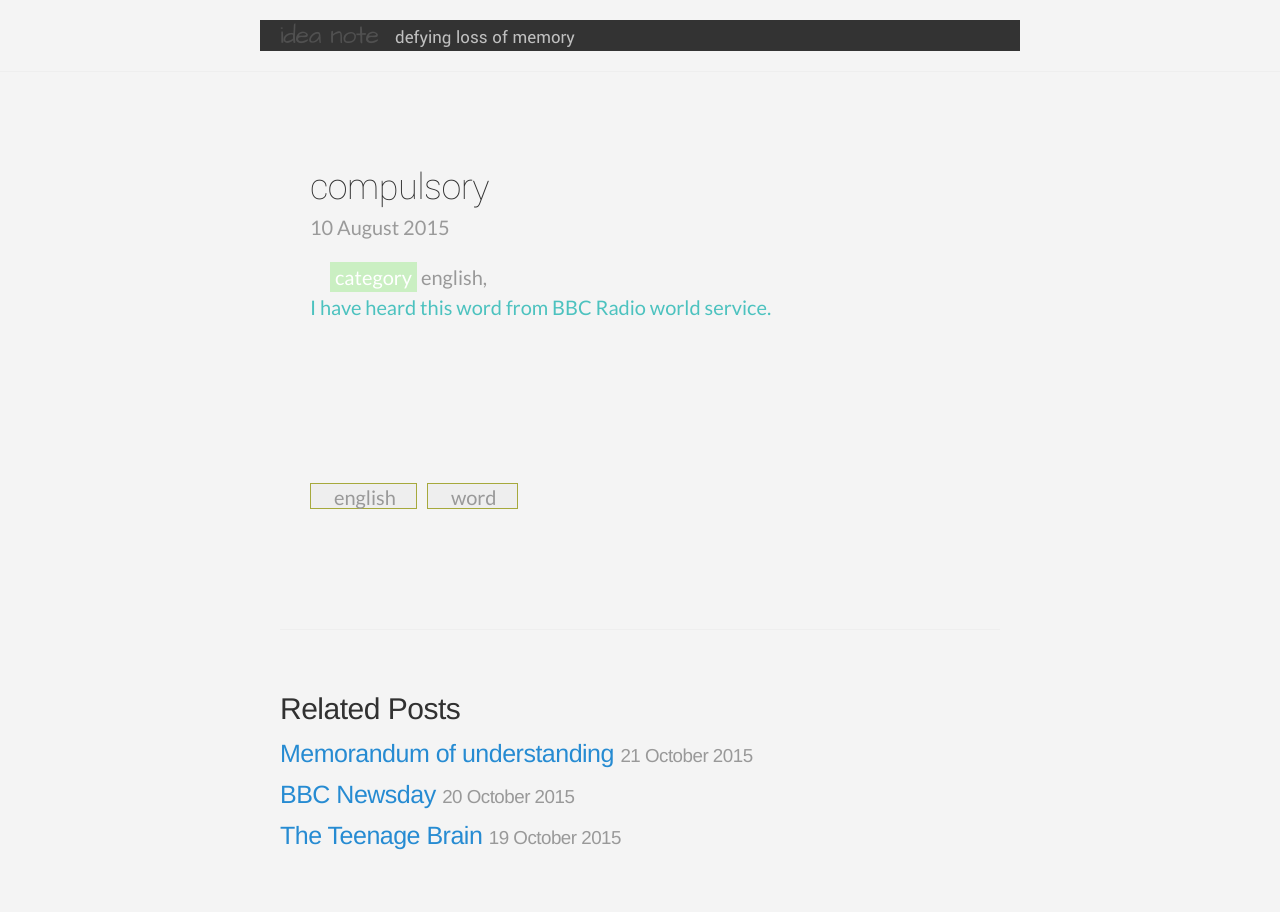
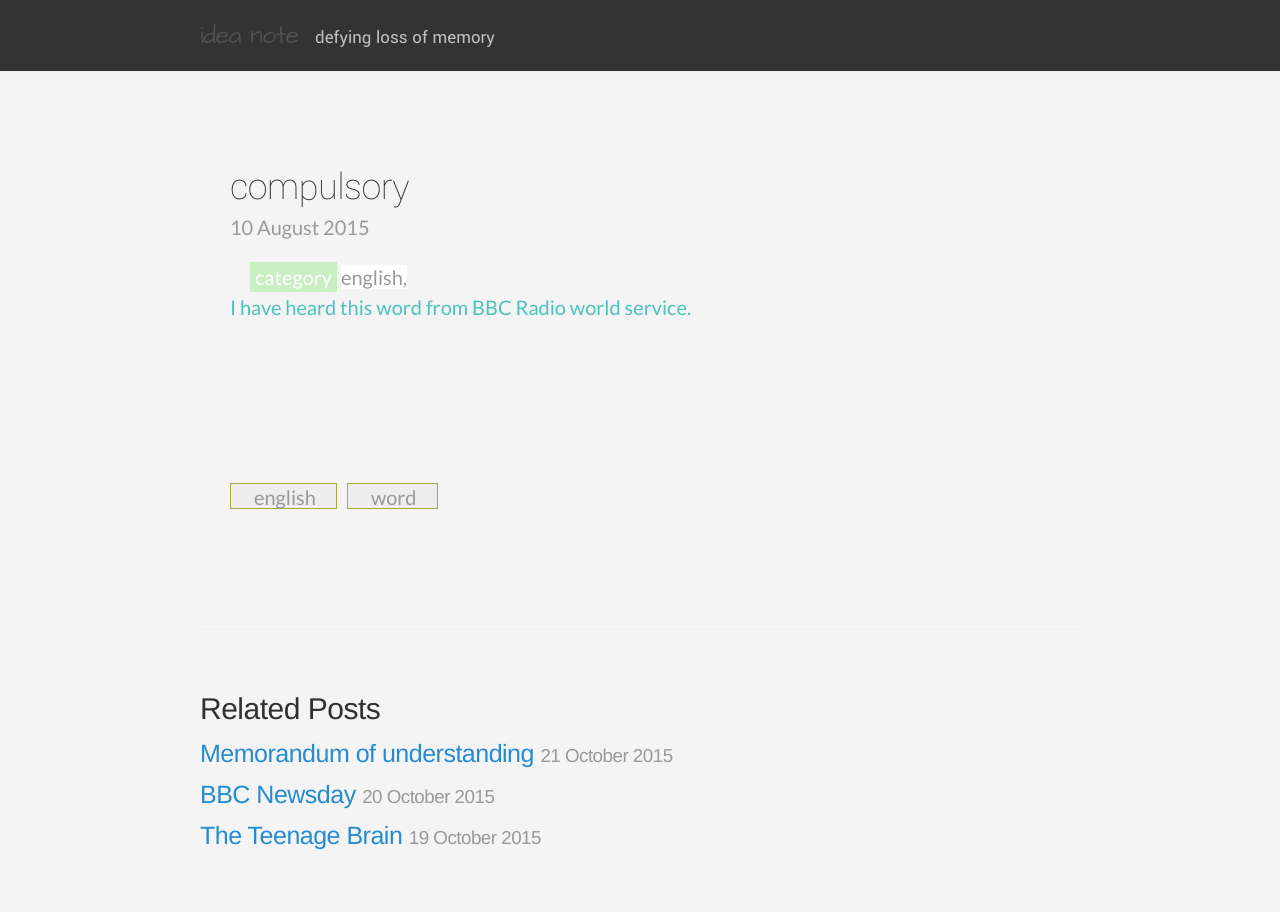
Before and after one commit to aichaku/aichaku.github.io, a Jekyll site: the page built from _posts/knife/2015-08-10-english-expressions-note.markdown, in a window 1280 px wide. Built offline with Jekyll 4.4.1, drawn with Linux system fonts in a browser that asks for light colours; Markdown is read by kramdown in place of the engine named in the settings.

Commit message:
slight change of some colors

```diff
--- a/_layouts/default.html
+++ b/_layouts/default.html
@@ -8,7 +8,7 @@
          content to avoid any CSS collisions with our real content. -->
     <div class="wrap">
       <div class="masthead">
-        <div class="container title-area">
+        <div class="container">
           <h3 class="masthead-title">
             <a href="/" title="Home">{{ site.title }}</a>
             <small class="masthead-tagline">{{ site.tagline }}</small>
--- a/public/css/lanyon.css
+++ b/public/css/lanyon.css
@@ -82,7 +82,7 @@ h1, h2, h3, h4, h5, h6 {
 }
 @media (min-width: 56rem) {
   .container {
-    max-width: 38rem;
+    max-width: 46rem;
   }
 }
 
--- a/public/css/pencil.css
+++ b/public/css/pencil.css
@@ -39,10 +39,15 @@ body {
 .post-category {
   font-size: 100%;
   color: #999;
+  background-color: #fff;
 }
 
 .post-category-label .center {
   margin: auto;
+}
+
+.masthead {
+  background-color: #333;
 }
 
 .masthead-title {
@@ -57,7 +62,3 @@ body {
 .sample-sentences{
   background-color: #eee;
 }
-
-.title-area {
-  background-color: #333;
-}
```
